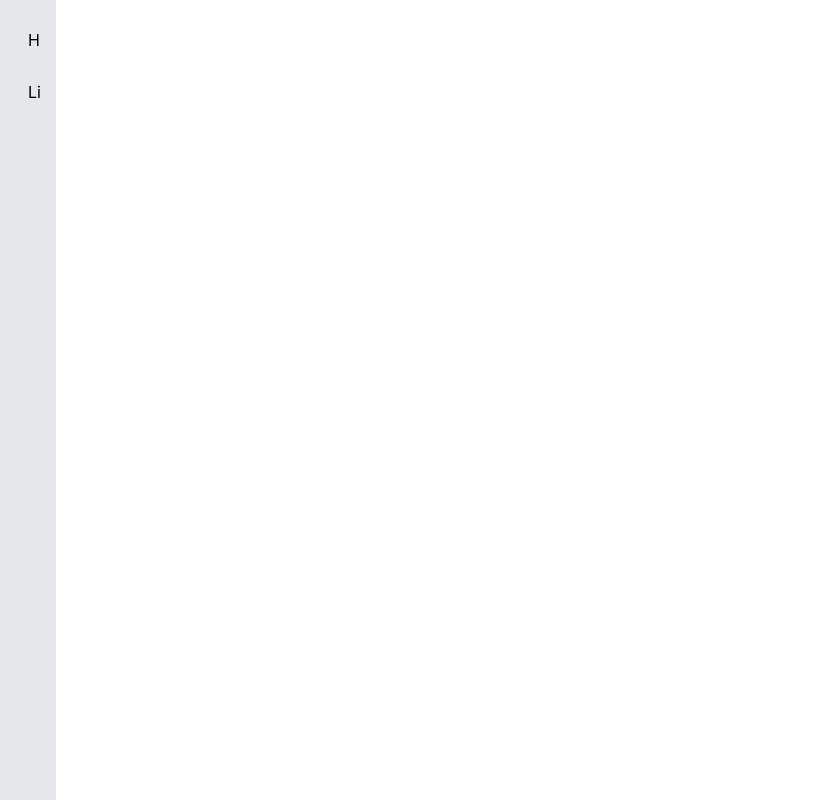
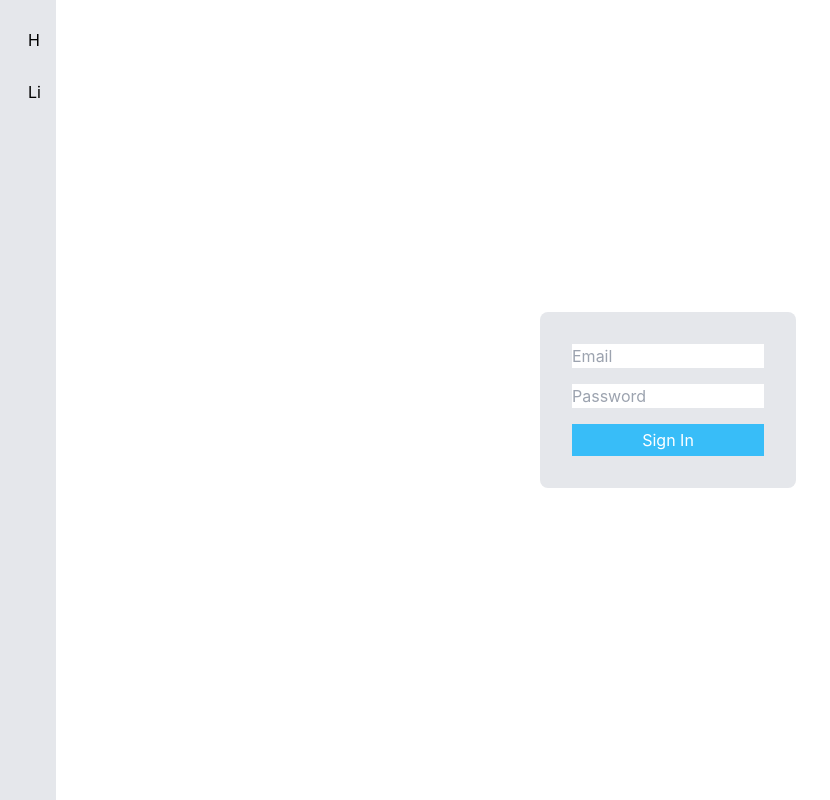
Before and after one commit to aaluzzi/CPPBroncoHacks2024-Frontend, a React (Create React App) app: page /signin in a window 1280 px wide. Before the commit this address had no page. Shown: the whole page, without its empty margins (0-830 px from the left). Built offline with nearby package versions, Linux system fonts and the light colour scheme.

Commit message:
Add signin page

```diff
--- a/package.json
+++ b/package.json
@@ -6,6 +6,7 @@
     "@testing-library/jest-dom": "^5.17.0",
     "@testing-library/react": "^13.4.0",
     "@testing-library/user-event": "^13.5.0",
+    "axios": "^1.6.7",
     "react": "^18.2.0",
     "react-dom": "^18.2.0",
     "react-router-dom": "^6.22.0",
--- a/src/App.js
+++ b/src/App.js
@@ -2,6 +2,7 @@ import { BrowserRouter as Router, Route, Routes} from 'react-router-dom';
 import Layout from './Layout';
 import Home from './pages/home/Home';
 import Listings from './pages/listings/Listings';
+import SignIn from './pages/signin/SignIn';
 
 function App() {
   return (
@@ -10,6 +11,7 @@ function App() {
         <Routes>
           <Route exact path="/" element={ <Home />} />
           <Route path="/listings" element={ <Listings />} />
+          <Route path="/signin" element={ <SignIn />} />
         </Routes>
       </Layout>
     </Router>
--- a/src/Layout.js
+++ b/src/Layout.js
@@ -6,7 +6,7 @@ export default function Layout({ children }) {
   return (
     <div className='flex h-screen'>
       <Menu />
-      <main>{children}</main>
+      <main className="flex w-full justify-center items-center">{children}</main>
     </div>
   );
 }
--- /dev/null
+++ b/src/pages/signin/SignIn.js
@@ -0,0 +1,36 @@
+import React, { useState } from 'react';
+import axios from 'axios';
+
+function SignIn() {
+    const [email, setEmail] = useState('');
+    const [password, setPassword] = useState('');
+    const [error, setError] = useState('');
+
+    const handleSubmit = async (event) => {
+        event.preventDefault();
+        setError('');
+        try {
+            const response = await axios.post('http://localhost:3000/api/signin', { email, password });
+            const token = response.data.token;
+            //localStorage.setItem('token', token);
+            // Redirect user or update state to show authenticated status
+        } catch (error) {
+            if (error.response && error.response.status === 401) {
+                setError('Invalid credentials. Please try again.');
+            } else {
+                setError('An error occurred. Please try again later.');
+            }
+        }
+    };
+
+    return (
+        <form className="p-8 flex flex-col gap-4 bg-gray-200 max-w-64 rounded-lg" onSubmit={handleSubmit}>
+            <input type="email" value={email} onChange={(e) => setEmail(e.target.value)} placeholder="Email" />
+            <input type="password" value={password} onChange={(e) => setPassword(e.target.value)} placeholder="Password" />
+            {error && <div style={{ color: 'red' }}>{error}</div>}
+            <button className="bg-sky-400 h-8 text-white" type="submit">Sign In</button>
+        </form>
+    );
+}
+
+export default SignIn;
```
Also changed, not shown: 1 other file (tests, documents, lock files or other folders).
